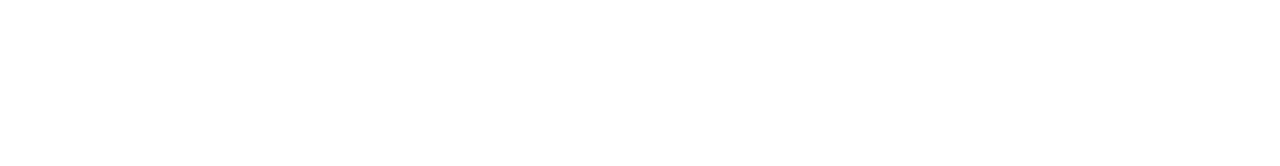
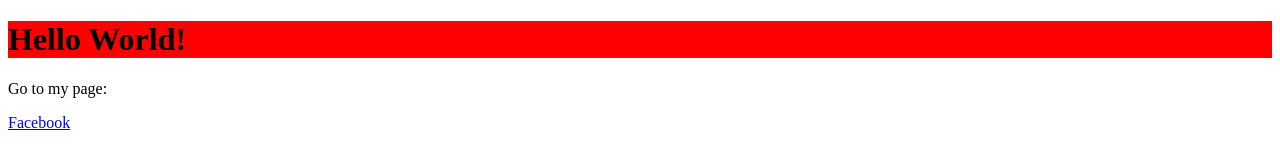
Before and after one commit to hung06031998/hung06031998.github.io, a plain HTML site: page index.html in a window 1280 px wide. Drawn offline with Linux system fonts and the light colour scheme.

Commit message:
Update index.html

```diff
--- a/index.html
+++ b/index.html
@@ -1,15 +1,10 @@
-<!doctype html>
-<html lang="vi"
-      xmlns="http://www.w3.org/1999/xhtml"
-      xmlns:fb="http://www.facebook.com/2008/fbml"
-      xmlns:og="http://ogp.me/ns#" itemscope="itemscope"
-      xmlns:article="http://ogp.me/ns/article#"
-      itemtype="http://schema.org/WebPage"
->
-<head prefix="og: http://ogp.me/ns# fb: http://ogp.me/ns/fb# article: http://ogp.me/ns/article#">
+<!DOCTYPE html>
+<html>
+<body>
 
-</head>
-<body data-disptype="N1" class="article-n1" >
-    <a href="https://www.facebook.com/profile.php?id=100008648112887"></a>
-    </body>
+<h1 style="background-color: red;">Hello World!</h1>
+<p>Go to my page: </p>
+<a href="https://www.facebook.com/profile.php?id=100008648112887">Facebook</a>
+
+</body>
 </html>
```
